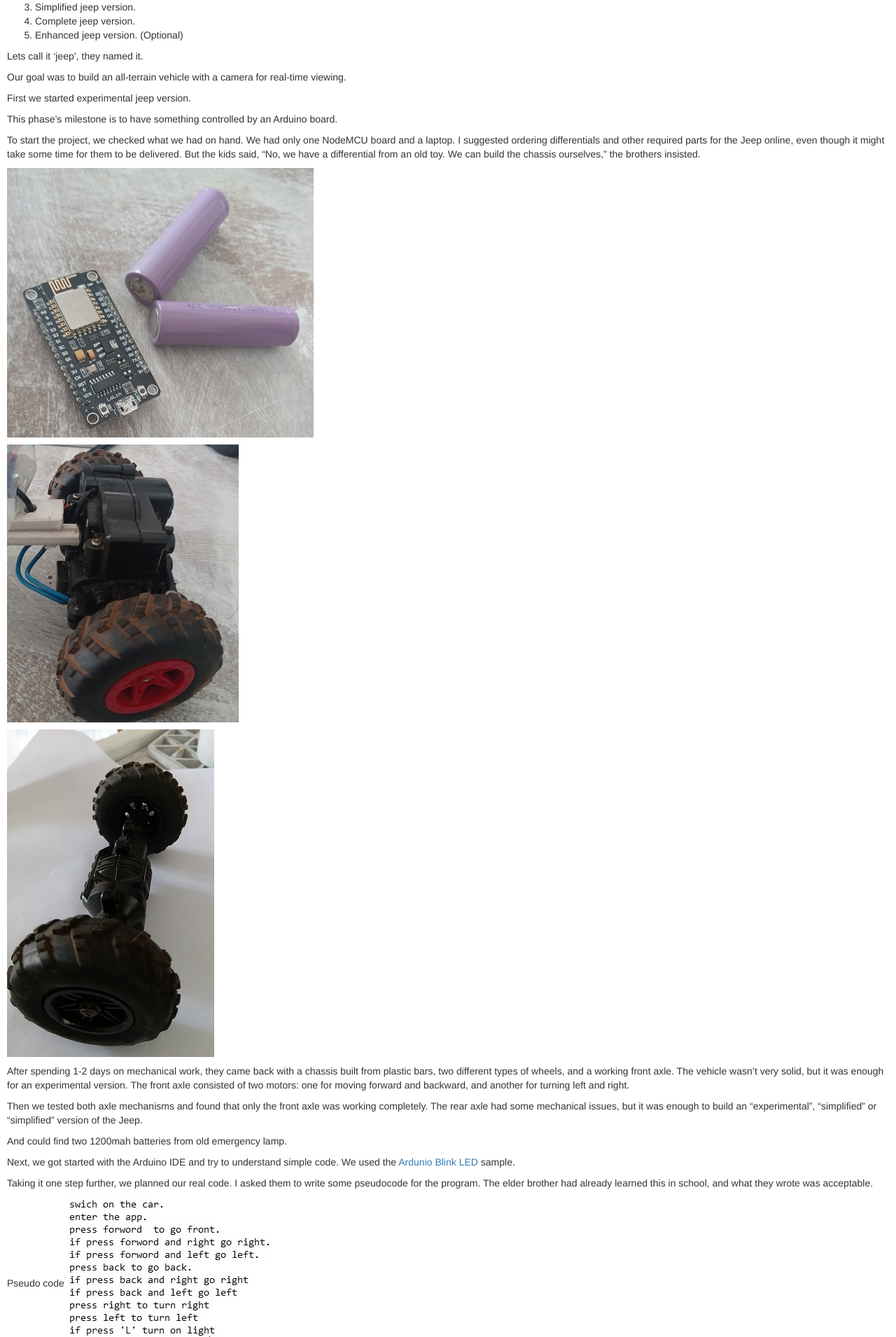
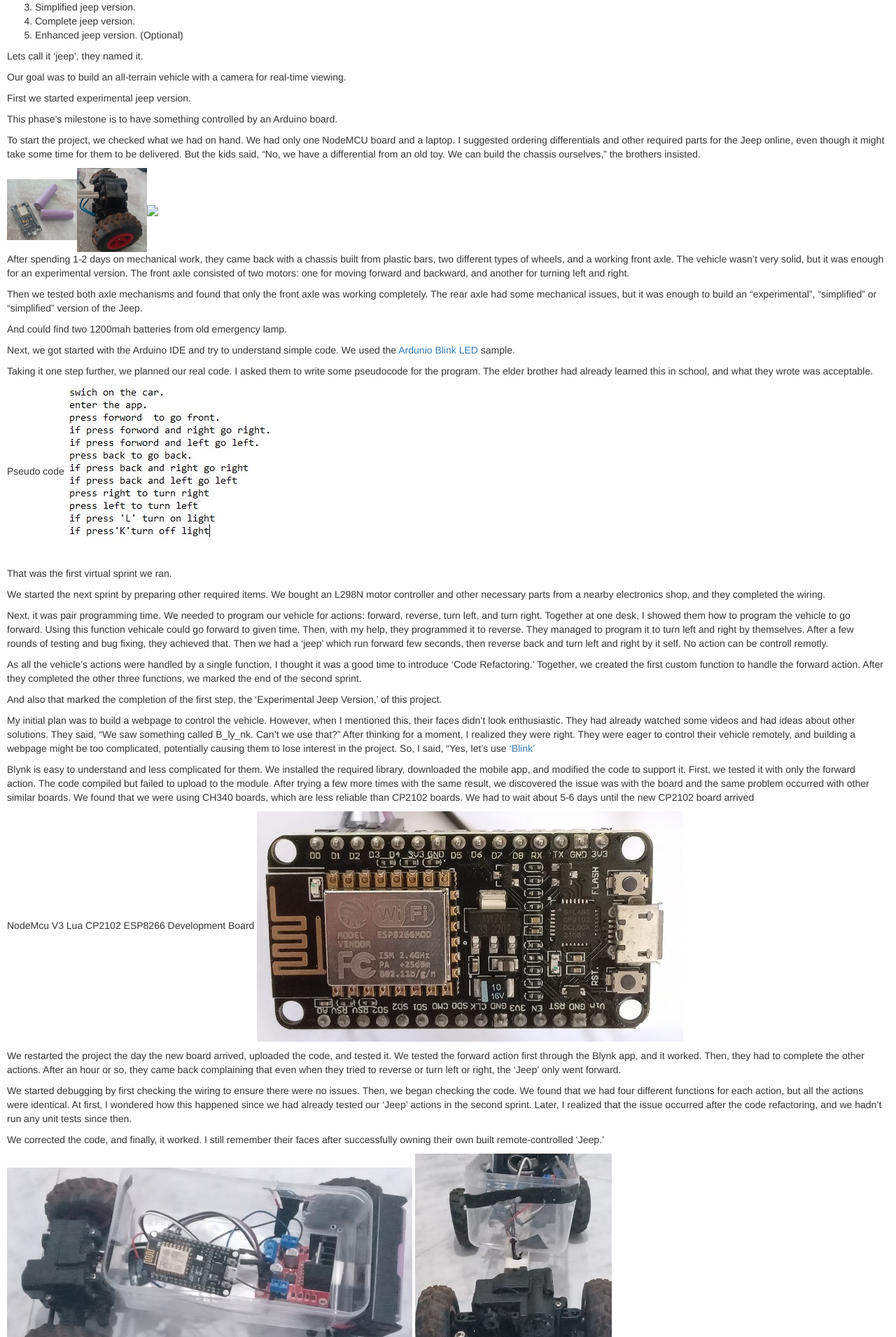
Before and after one commit to sankalpaa/ConceptWelder, a Jekyll site: the page built from _posts/2024-05-24-pair-programming-with-kids.md, in a window 1280 px wide. Shown: the part 884-2794 px from the top of the page at 70% size. Built offline with Jekyll 4.4.1, drawn with Linux system fonts in a browser that asks for light colours; our own code applies the rules of GitHub Pages for plain Markdown files.

Commit message:
Update 2024-05-24-pair-programming-with-kids.md

```diff
--- a/_posts/2024-05-24-pair-programming-with-kids.md
+++ b/_posts/2024-05-24-pair-programming-with-kids.md
@@ -37,11 +37,19 @@
 
 To start the project, we checked what we had on hand. We had only one NodeMCU board and a laptop. I suggested ordering differentials and other required parts for the Jeep online, even though it might take some time for them to be delivered. But the kids said, "No, we have a differential from an old toy. We can build the chassis ourselves," the brothers insisted.
 
-![Items found from home]({{site.baseurl}}/assets/2024-05-24/Items%20in%20hand.jpg "Items found from home")
-
-![Front axle]({{site.baseurl}}/assets/2024-05-24/Front%20axle.jpg "Items found from home")
-
-![Rear axle]({{site.baseurl}}/assets/2024-05-24/Rear%20axle%202.jpg "Items found from home")
+<table>
+  <row>
+   <td>
+    <img src="{{site.baseurl}}/assets/2024-05-24/Items%20in%20hand.jpg" width="100">
+   </td>
+   <td>
+    <img src="{{site.baseurl}}/assets/2024-05-24/Front%20axle.jpg" width="100">
+   </td>
+  <td>
+   <img src="https://github.com/favicon.ico" width="48">
+  </td>
+  </row>
+</table>
 
 After spending 1-2 days on mechanical work, they came back with a chassis built from plastic bars, two different types of wheels, and a working front axle. The vehicle wasn't very solid, but it was enough for an experimental version. The front axle consisted of two motors: one for moving forward and backward, and another for turning left and right.
 
@@ -85,5 +93,3 @@
 ![Pseudo code]({{site.baseurl}}/assets/2024-05-24/Completed%20Front%20view.jpg "Completed front view")
 
 I am going to stop here with the end of the Basic Jeep version. The simplified and complete version is yet to come.
-
-<img src="https://github.com/favicon.ico" width="48">
```
